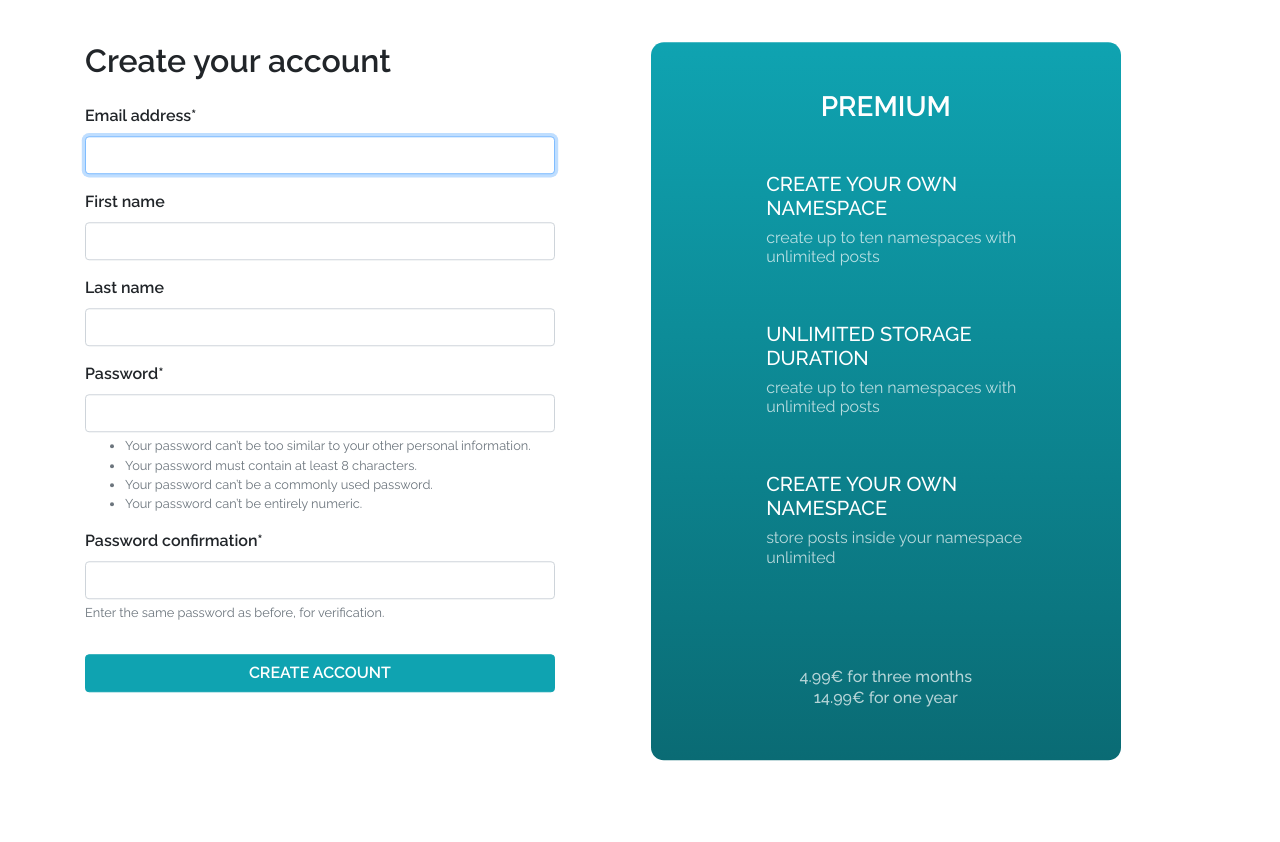
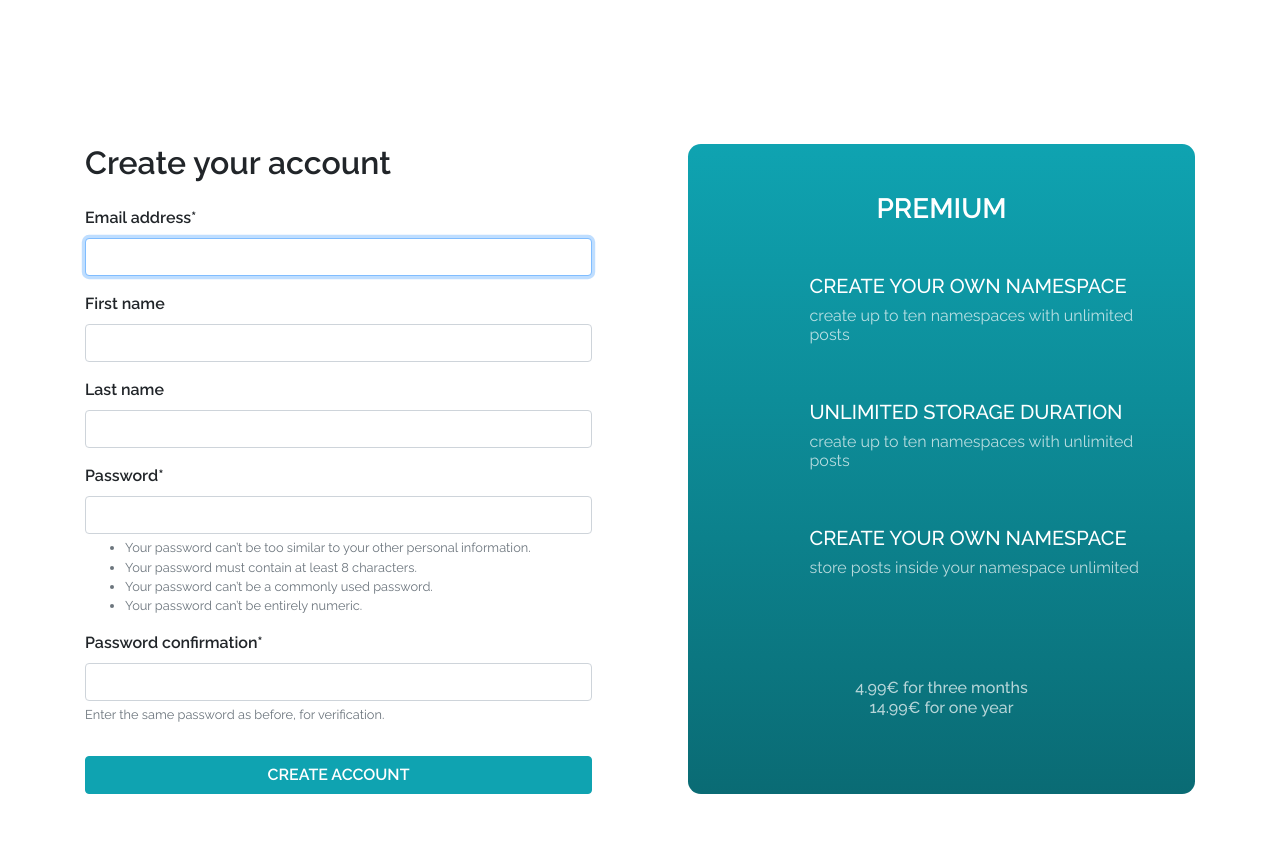
Before and after one commit to EliasDolinsek/swiftshare.it, a Django app: page /account/register/ in a window 1280 px wide. Before the commit the page ends 761 px from the top, so only its background shows below. Run offline with Django 3.2, Linux system fonts and the light colour scheme; some libraries are stand-ins or nearby versions.

Commit message:
Added responsive design for register page

```diff
--- a/accounts/templates/accounts/preamium-feature-list-item.html
+++ b/accounts/templates/accounts/preamium-feature-list-item.html
@@ -11,13 +11,13 @@
     }
 </style>
 <div class="row">
-    <div class="col-2 text-center">
+    <div class="col-12 col-md-2 text-center">
         <span style="color: rgba(255,255,255,0.7); font-size: 2em;">
             <i class="fas fa-check-circle"></i>
         </span>
     </div>
-    <div class="col-10">
-        <h5 class="feature-header text-uppercase">{{ title }}</h5>
-        <h6 class="feature-subtitle">{{ subtitle }}</h6>
+    <div class="col-12 col-md-10 mt-3 mt-md-0">
+        <h5 class="feature-header text-uppercase text-md-left text-center">{{ title }}</h5>
+        <h6 class="feature-subtitle text-md-left text-center">{{ subtitle }}</h6>
     </div>
 </div>
--- a/accounts/templates/accounts/premium-features-card.html
+++ b/accounts/templates/accounts/premium-features-card.html
@@ -14,7 +14,7 @@
     }
 </style>
 
-<div id="account-details-card" class="h-100 container-fluid p-5">
+<div id="account-details-card" class="h-100 container-fluid p-md-5 p-3 pt-5">
     <h3 class="text-center text-uppercase" style="color: white; font-weight: 700;">Premium</h3>
     <div class="mt-5"></div>
     {% include 'accounts/preamium-feature-list-item.html' with title="Create your own namespace" subtitle="create up to ten namespaces with unlimited posts" %}
--- a/accounts/templates/accounts/register.html
+++ b/accounts/templates/accounts/register.html
@@ -1,11 +1,11 @@
 {% extends 'base.html' %}
 {% block content %}
-    <div class="container pt-5">
-        <div class="row" style="position: absolute; top: 40%; transform: translateY(-40%)">
-            <div class="col-6 pr-5 pt-5 pb-5">
+    <div class="container pt-lg-5 mt-md-5 mt-3">
+        <div class="row">
+            <div class="col-lg-6 col-md-12 pr-lg-5 pt-lg-5 pb-lg-5">
                 {% include 'accounts/create-account-form.html' with form=form %}
             </div>
-            <div class="col-6 pl-5 pt-5 pb-5">
+            <div class="col-lg-6 col-md-12 pl-lg-5 pt-5 pb-5">
                 {% include 'accounts/premium-features-card.html' %}
             </div>
         </div>
```
